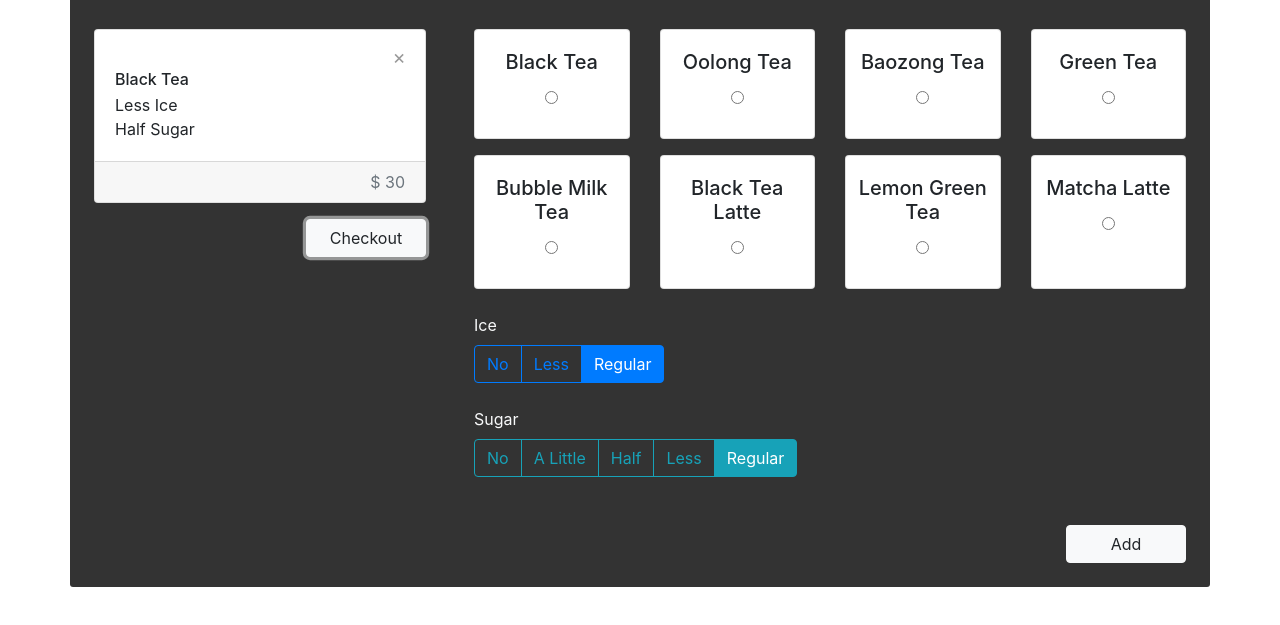
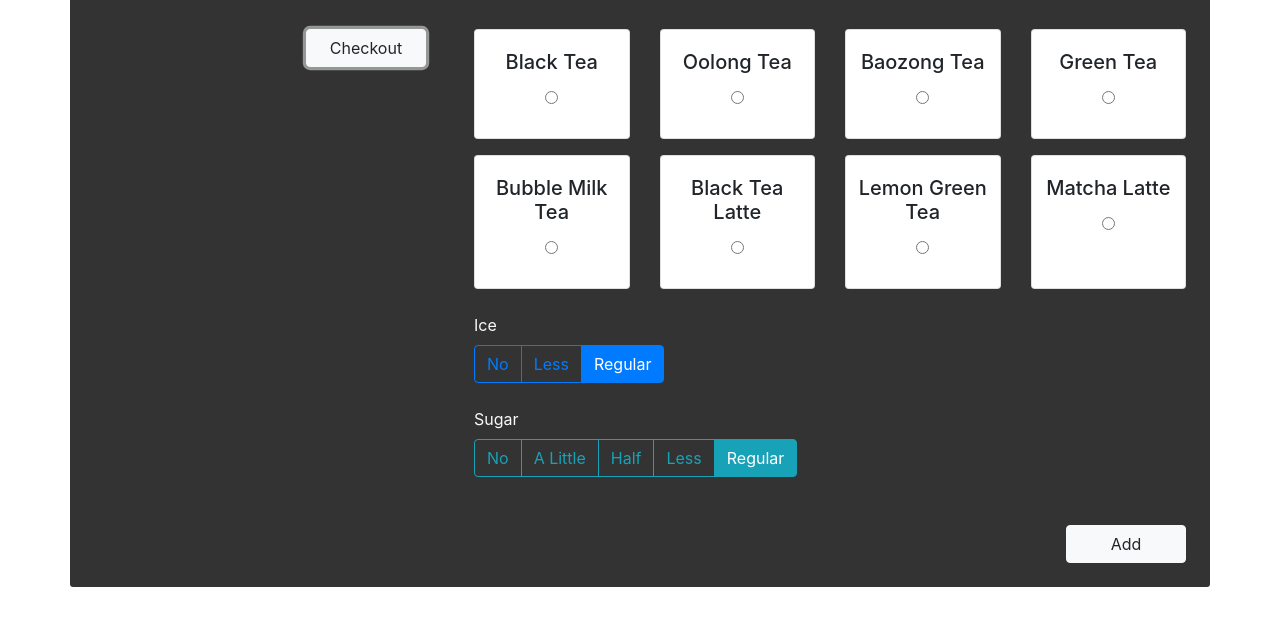
Before and after one commit to pchu128/POS_order_system, a website: page index.html in a window 1280 px wide. Both pictures are taken after a click on the button "Checkout". Shown: the part 139-764 px from the top of the page. Drawn offline with nearby package versions, Linux system fonts and the light colour scheme.

Commit message:
feat: clear order after checkout.

```diff
--- a/app.js
+++ b/app.js
@@ -5,7 +5,6 @@ function Drink (name, sugar, ice) {
   this.ice = ice
 }
 
-// Price methods: get price according to the drink
 Drink.prototype.price = function() {
   switch (this.name) {
     case 'Black Tea':
@@ -35,7 +34,7 @@ AlphaPos.prototype.getCheckedValue = function (inputName) {
   })
   return selectedOption
 }
-  // Insert drink instance into order list
+
 const orderLists = document.querySelector('[data-order-lists]')
 AlphaPos.prototype.addDrink = function (drink) {
   let orderListsCard = `
@@ -55,15 +54,50 @@ AlphaPos.prototype.addDrink = function (drink) {
   `
   orderLists.insertAdjacentHTML('afterbegin', orderListsCard)
 }
-  // deleteDrink
+
 AlphaPos.prototype.deleteDrink = function (target) {
   target.remove()
 }
 
-// new the alphaPos Instance
+AlphaPos.prototype.checkout = function () {
+  let totalAmount = 0
+  document.querySelectorAll('[data-drink-price]').forEach(function(drink) {
+    totalAmount += Number(drink.textContent)
+  })
+  return totalAmount
+}
+
+AlphaPos.prototype.clearOrder = function (target) {
+  target.querySelectorAll('.card').forEach(function (card) {
+    card.remove()
+  })
+}
+
 const alphaPos = new AlphaPos()
 
-// Add-order event listener
+// Get all selected options
+let allDrinksOptions = document.querySelectorAll('input[name="drink"]')
+allDrinksOptions.forEach(function (option) {
+  if (option.checked) {
+    console.log(`${option.value}: ${option.checked}`)
+  }
+})
+
+let allIceOptions = document.querySelectorAll('input[name="ice"]')
+allIceOptions.forEach(function (option) {
+  if (option.checked) {
+    console.log(`${option.value}: ${option.checked}`)
+  }
+})
+
+let allSugarOptions = document.querySelectorAll('input[name="sugar"]')
+allSugarOptions.forEach(function (option) {
+  if (option.checked) {
+    console.log(`${option.value}: ${option.checked}`)
+  }
+})
+
+// feat: add order
 const addDrinkButton = document.querySelector('[data-alpha-pos="add-drink"]')
 addDrinkButton.addEventListener('click', () => {
 
@@ -85,7 +119,7 @@ addDrinkButton.addEventListener('click', () => {
   alphaPos.addDrink(drink)
 })
 
-// delete function
+// feat: delete
 orderLists.addEventListener('click', function(event) {
   let isDeleteButton = event.target.matches('[data-alpha-pos="delete-drink"]')
   if (!isDeleteButton) {
@@ -94,24 +128,9 @@ orderLists.addEventListener('click', function(event) {
   alphaPos.deleteDrink(event.target.parentElement.parentElement.parentElement)
 })
 
-// Acquire all chosen drinks, ice, and sugar
-let allDrinksOptions = document.querySelectorAll('input[name="drink"]')
-allDrinksOptions.forEach(function(option) {
-  if (option.checked) {
-    console.log(`${option.value}: ${option.checked}`)
-  }
+// feat: checkout
+const checkoutButton = document.querySelector('[data-alpha-pos="checkout')
+checkoutButton.addEventListener('click', function() {
+  alert(`Total amount of drinks：$${alphaPos.checkout()}`)
+  alphaPos.clearOrder(orderLists)
 })
-
-let allIceOptions = document.querySelectorAll('input[name="ice"]')
-allIceOptions.forEach(function(option) {
-  if (option.checked) {
-    console.log(`${option.value}: ${option.checked}`)
-  }
-})
-
-let allSugarOptions = document.querySelectorAll('input[name="sugar"]')
-allSugarOptions.forEach(function (option) {
-  if (option.checked) {
-    console.log(`${option.value}: ${option.checked}`)
-  }
-})
--- a/style.css
+++ b/style.css
@@ -14,17 +14,18 @@ body {
   background-size: cover;
 }
 
-.row {
-  max-height: 600px;
-}
-
 .container {
   background-color: rgba(0, 0, 0, 0.8);
   border-radius: 3px;
 }
 
+.row {
+  max-height: 600px;
+}
+
 .col-md-4 {
   overflow-y: auto;
+  max-height: 580px;
 }
 
 [data-alpha-pos="delete-drink"] {
```
